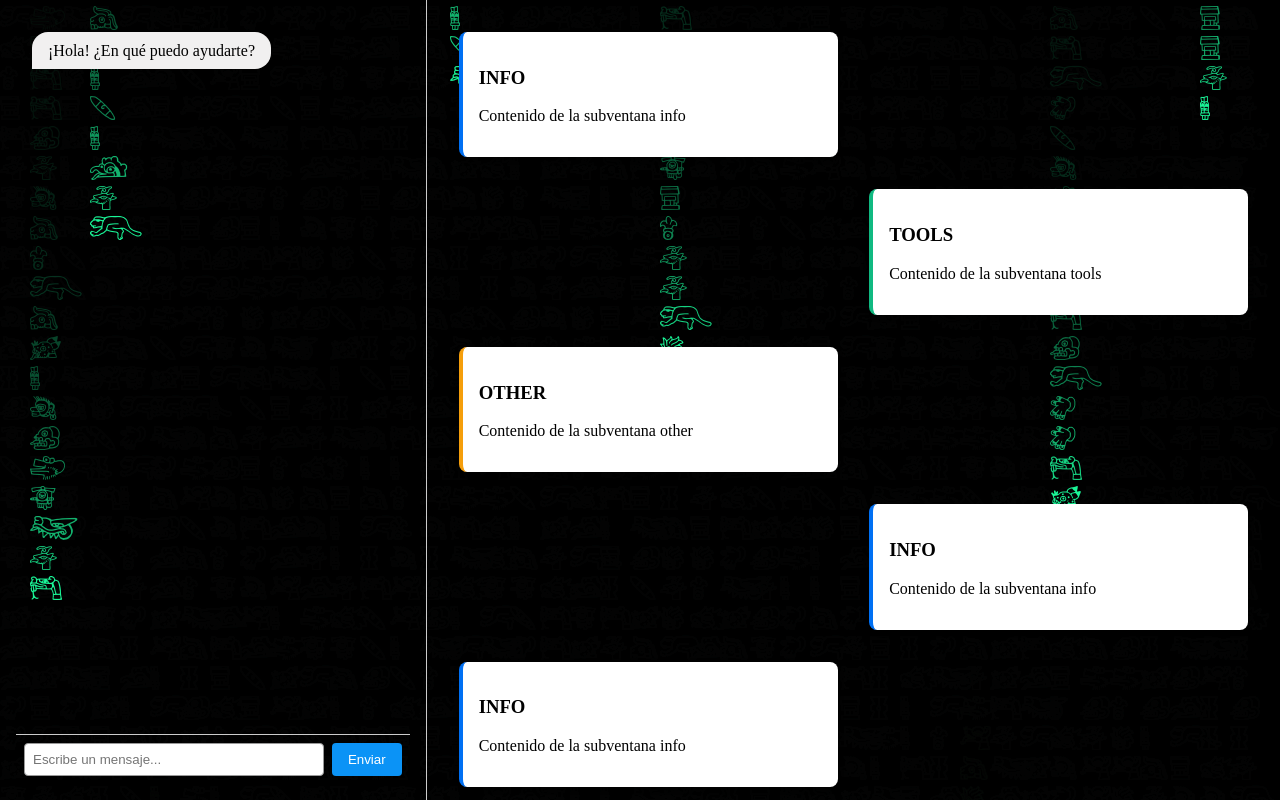
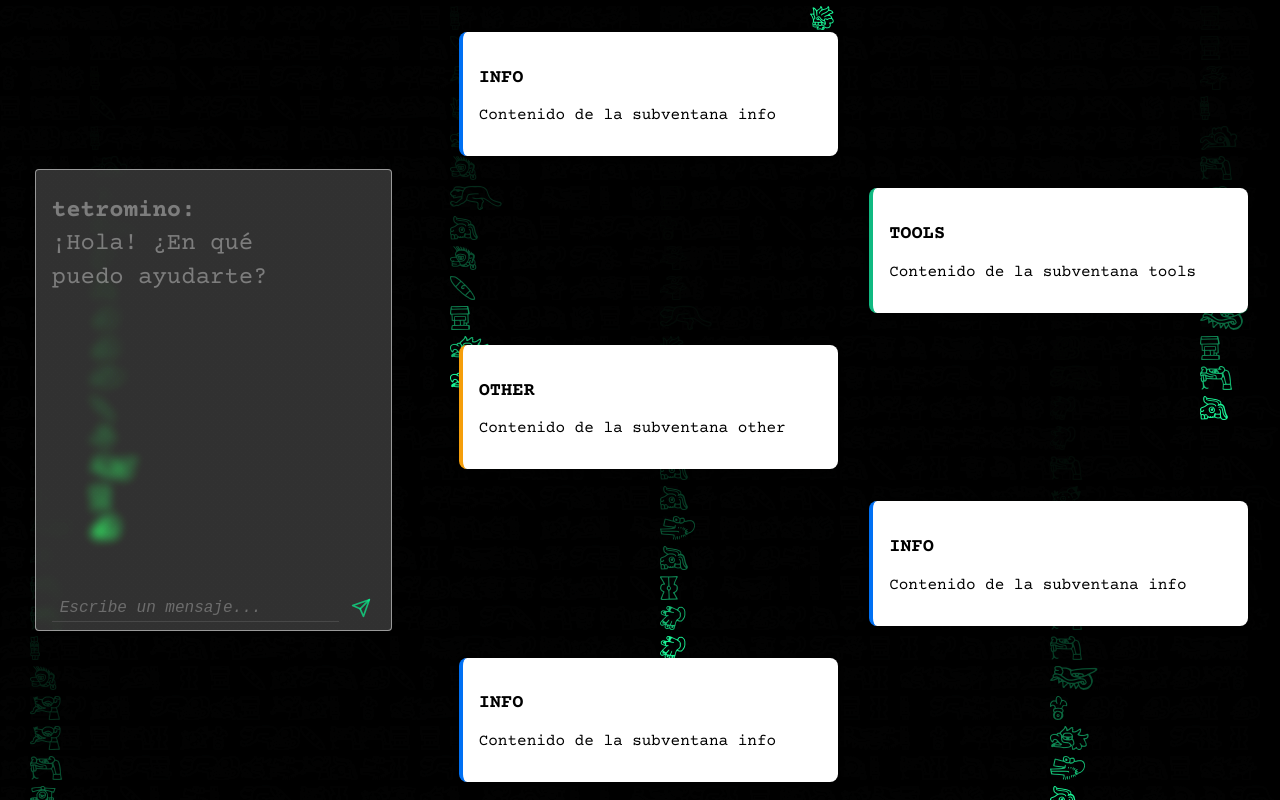
Before and after one commit to eml-bin/eml.run, a Next.js app: page / in a window 1280 px wide. Built offline with nearby package versions, Linux system fonts and the light colour scheme.

Commit message:
WindowChat v1.0.0

```diff
--- a/package.json
+++ b/package.json
@@ -14,6 +14,7 @@
     "next": "15.2.4",
     "react": "^19.0.0",
     "react-dom": "^19.0.0",
+    "react-icons": "^5.5.0",
     "ua-parser-js": "^2.0.3"
   },
   "devDependencies": {
--- a/src/app/globals.css
+++ b/src/app/globals.css
@@ -1,6 +1,21 @@
 :root {
   --background: #ffffff;
   --foreground: #171717;
+
+  --white-rgba-20: rgba(255, 255, 255, 0.2);
+  --black-rgba-90: rgba(0, 0, 0, 0.9);
+  --black-rgb: rgb(40, 40, 40);
+  --tearsgreen-rgba-65: rgba(9, 244, 142, 0.65);
+  --tearsgreen-rgba-75: rgba(9, 244, 142, 0.75);
+  --tearsgreen-rgba-85: rgba(9, 244, 142, 0.85);
+  --tearsgreen-rgba-95: rgba(9, 244, 142, 0.95);
+  --tearsgreen-rgb: rgb(9, 244, 142);
+
+  --agent-color: #ffeb3b;
+  --guest-color: #4caf50;
+  --bubble-bg: rgba(0, 0, 0, 0.6);
+  --bubble-radius: 0.5rem;
+  --glow-size: 8px;
 }
 
 @media (prefers-color-scheme: dark) {
@@ -10,13 +25,26 @@
   }
 }
 
-/* En globals.css o layout.tsx */
 html,
 body {
   height: 100%;
   margin: 0;
   padding: 0;
-  overflow: hidden; /* evita scroll de todo el body */
+  overflow: hidden;
+}
+
+*::-webkit-scrollbar-track {
+  border: 1px solid var(--white-rgba-20);
+  background-color: var(--black-rgba-90);
+  opacity: 0.1;
+}
+
+*::-webkit-scrollbar {
+  width: 2px;
+}
+
+*::-webkit-scrollbar-thumb {
+  background-color: var(--tearsgreen-rgba-65);
 }
 
 @font-face {
--- a/src/app/layout.tsx
+++ b/src/app/layout.tsx
@@ -1,6 +1,14 @@
+import "./globals.css";
 import type { Metadata } from "next";
-import "./globals.css";
+
+import { IBM_Plex_Mono, Courier_Prime } from "next/font/google";
+
 import Background from "@/components/core/Background/Component";
+
+const appFont = Courier_Prime({
+  subsets: ["latin"],
+  weight: ["400", "700"],
+});
 
 export const metadata: Metadata = {
   title: "Ing. EML",
@@ -16,8 +24,8 @@ export default function RootLayout({
   children: React.ReactNode;
 }>) {
   return (
-    <html lang="en">
-      <body>
+    <html lang="es">
+      <body className={appFont.className}>
         <Background>{children}</Background>
       </body>
     </html>
--- a/src/app/page.module.css
+++ b/src/app/page.module.css
@@ -1,6 +1,7 @@
 .gridContainer {
   display: grid;
-  height: 100vh;
+  height: 95vh;
+  width: 100vw;
   grid-template-rows: 1fr 1fr;
   grid-template-columns: 1fr;
   grid-template-areas:
@@ -38,8 +39,16 @@
 
   .chat {
     grid-area: chat;
-    border-right: 1px solid #ccc;
-    overflow-y: auto;
+    overflow-y: hidden;
+
+    display: flex;
+    flex-direction: column;
+    justify-content: center;
+    align-items: center;
+
+    box-sizing: border-box;
+
+    overflow: hidden;
   }
 
   .windows {
--- a/src/components/ChatWindow/ChatWindow.module.css
+++ b/src/components/ChatWindow/ChatWindow.module.css
@@ -2,74 +2,166 @@
   display: flex;
   flex-direction: column;
   height: 100%;
+  min-height: 0;
+  position: relative;
+  overflow: hidden;
+
+  background: rgba(230, 230, 230, 0.2);
+  backdrop-filter: blur(5px) saturate(250%);
+  -webkit-backdrop-filter: blur(5px) saturate(250%);
+
+  border: 1px solid rgba(255, 255, 255, 0.5);
+
+  animation: neon-light 3s infinite alternate ease-in-out;
+  will-change: filter;
+  border-radius: 0.25rem;
 }
 
-/* 🗂 Mensajes: zona scrollable */
+.chatContainer::after {
+  content: "";
+  position: absolute;
+  inset: 0;
+  pointer-events: none;
+  background: repeating-linear-gradient(
+    to bottom,
+    rgba(0, 0, 0, 0) 0,
+    rgba(0, 0, 0, 0.04) 1px
+  );
+}
+
 .messages {
   flex: 1;
-  padding: 1rem;
-  display: flex;
-  flex-direction: column;
-  gap: 0.5rem;
-  overflow-y: auto;
+  min-height: 0;
+  overflow-y: scroll;
+  padding: 1rem 0 0 0;
 }
 
-/* 🌡 Burbuja base */
 .bubbleApp,
 .bubbleUser {
   max-width: 80%;
-  padding: 0.6rem 1rem;
-  border-radius: 1rem;
-  position: relative;
+  margin: 0.5rem 0;
+  background: none;
+  padding: 0;
+  border: none;
+  box-shadow: none;
+  font-size: 1rem;
+  line-height: 1.4;
   word-wrap: break-word;
 }
 
-/* 📦 Burbuja “App” pegada a la izquierda */
 .bubbleApp {
-  background-color: #f1f0f0;
   align-self: flex-start;
-  /* elimina el radio en la esquina inferior izquierda */
-  border-bottom-left-radius: 0;
+  margin-left: 1rem;
+  color: rgba(255, 255, 255, 0.35);
+  text-align: left;
+}
+.bubbleApp::before {
+  content: "tetromino: ";
+  font-weight: bold;
+  color: inherit;
 }
 
-/* 📦 Burbuja “Usuario” pegada a la derecha */
 .bubbleUser {
-  background-color: #0b93f6;
-  color: white;
   align-self: flex-end;
-  /* elimina el radio en la esquina inferior derecha */
-  border-bottom-right-radius: 0;
+  margin-right: 1rem;
+  color: rgba(255, 255, 255, 0.85);
+  text-align: right;
+}
+.bubbleUser::before {
+  content: "user: ";
+  font-weight: bold;
+  color: inherit;
 }
 
-/* 🖊 Barra de entrada fija abajo */
 .inputBar {
   display: flex;
-  padding: 0.5rem;
-  border-top: 1px solid #ccc;
+  align-items: center;
+  padding: 0.5rem 1rem;
+  border-top: none;
+  background: transparent;
 }
 
-/* 🌐 Input expansible */
 .input {
   flex: 1;
-  padding: 0.5rem;
-  border: 1px solid #999;
-  border-radius: 0.25rem;
-  margin-right: 0.5rem;
+  background: transparent;
+  border: none;
+  border-bottom: 1px solid #444;
+  padding: 0.25rem 0.5rem;
+  margin: 0;
+  color: #eee;
+  font-family: "Source Code Pro", monospace;
+  font-size: 1rem;
+  caret-color: #0b93f6;
 }
 
-/* 🟢 Botón de envío */
-.sendBtn {
-  padding: 0.5rem 1rem;
-  border: none;
-  border-radius: 0.25rem;
-  background-color: #0b93f6;
-  color: white;
-  cursor: pointer;
+.input:focus {
+  outline: none;
+  border-bottom-color: #3af60b;
 }
 
-/* Opcional: cambiar en desktop si quieres algo distinto */
+.input::placeholder {
+  color: #666;
+  opacity: 1;
+  font-style: italic;
+}
+
+.sendBtn {
+  background: none;
+  border: none;
+  padding: 0.25rem;
+  margin-left: 0.5rem;
+  cursor: pointer;
+  color: var(--tearsgreen-rgba-65);
+  display: flex;
+  align-items: center;
+  transition: color 0.2s;
+}
+
+.sendBtn:hover {
+  color: var(--tearsgreen-rgb);
+}
+
 @media (min-width: 768px) {
-  .inputBar {
-    /* podrías aumentar padding o cambiar posición */
+  .chatContainer {
+    width: 90%;
+    height: 60%;
+  }
+
+  .bubbleUser {
+    max-width: 95%;
+    margin-right: 0.25rem;
+  }
+
+  .bubbleUser,
+  .bubbleApp {
+    font-size: clamp(0.9rem, 2vw, 1.5rem);
   }
 }
+
+@keyframes neon-light {
+  0%,
+  100% {
+    filter: brightness(1.05) contrast(1);
+  }
+  40% {
+    filter: brightness(1.15) contrast(1.05);
+  }
+  55% {
+    filter: brightness(1.25) contrast(1.1);
+  }
+  60% {
+    filter: brightness(1.3) contrast(1.1);
+  }
+  80% {
+    filter: brightness(1.1) contrast(1);
+  }
+}
+
+@keyframes scanline {
+  from {
+    background-position: 0 0;
+  }
+  to {
+    background-position: 0 4px;
+  }
+}
--- a/src/components/ChatWindow/Component.tsx
+++ b/src/components/ChatWindow/Component.tsx
@@ -1,7 +1,8 @@
 "use client";
 
-import { useState, FormEvent } from "react";
+import { useState, FormEvent, useRef, useEffect } from "react";
 import styles from "./ChatWindow.module.css";
+import { FiSend } from "react-icons/fi";
 
 type Message = {
   from: "app" | "user";
@@ -22,6 +23,12 @@ export default function ChatWindow() {
     // aquí podrías disparar la respuesta de la “app”
   };
 
+  const endRef = useRef<HTMLDivElement>(null);
+
+  useEffect(() => {
+    endRef.current?.scrollIntoView({ behavior: "smooth" });
+  }, [messages]);
+
   return (
     <div className={styles.chatContainer}>
       <div className={styles.messages}>
@@ -30,9 +37,11 @@ export default function ChatWindow() {
             key={i}
             className={m.from === "app" ? styles.bubbleApp : styles.bubbleUser}
           >
+            <br />
             {m.text}
           </div>
         ))}
+        <div ref={endRef} />
       </div>
 
       <form className={styles.inputBar} onSubmit={sendMessage}>
@@ -44,7 +53,7 @@ export default function ChatWindow() {
           className={styles.input}
         />
         <button type="submit" className={styles.sendBtn}>
-          Enviar
+          <FiSend size={20} />
         </button>
       </form>
     </div>
--- a/src/components/core/Background/Background.module.css
+++ b/src/components/core/Background/Background.module.css
@@ -2,8 +2,6 @@
   position: fixed;
   top: 0;
   left: 0;
-  width: 100vw;
-  height: 100vh;
   z-index: 0;
   background-color: black;
   pointer-events: none;
--- a/src/components/core/Background/useBackground.ts
+++ b/src/components/core/Background/useBackground.ts
@@ -35,7 +35,7 @@ export default function useBackground(): RefObject<HTMLCanvasElement | null> {
     );
 
     const timer = setInterval(() => {
-      ctx.fillStyle = "rgba(0,0,0,0.15)";
+      ctx.fillStyle = "rgba(0,0,0,0.25)";
       ctx.fillRect(0, 0, canvas.width, canvas.height);
       ctx.fillStyle = "#1AF597";
       ctx.font = `${fontSize}px aztek`;
@@ -56,7 +56,7 @@ export default function useBackground(): RefObject<HTMLCanvasElement | null> {
           drops[i]++;
         }
       });
-    }, 55);
+    }, 50);
 
     return () => clearInterval(timer);
   }, [windowSize, ready]);
--- a/src/components/desktop/DesktopWindow/DesktopWindow.module.css
+++ b/src/components/desktop/DesktopWindow/DesktopWindow.module.css
@@ -6,7 +6,6 @@
   box-sizing: border-box;
 }
 
-/* Alternar posición */
 .left {
   justify-self: start;
   width: 48%;
@@ -17,7 +16,6 @@
   width: 48%;
 }
 
-/* Colores por tipo */
 .info {
   border-left: 4px solid #0070f3;
 }
--- a/src/components/mobile/MobileInfoCard/Component.tsx
+++ b/src/components/mobile/MobileInfoCard/Component.tsx
@@ -2,7 +2,6 @@ import styles from "./MobileInfoCard.module.css";
 
 type InfoCardProps = {
   title?: string;
-  /* cualquier prop que necesites */
 };
 
 export default function MobileInfoCard({
@@ -18,7 +17,6 @@ export default function MobileInfoCard({
 
       <div className={styles.content}>
         <h2>{title}</h2>
-        {/* aquí va tu contenido */}
       </div>
     </div>
   );
--- a/src/components/mobile/MobileInfoCard/MobileInfoCard.module.css
+++ b/src/components/mobile/MobileInfoCard/MobileInfoCard.module.css
@@ -4,25 +4,20 @@
   border: 1px solid #ccc;
   border-radius: 0.5rem;
   padding: 1rem;
-  padding-top: 3rem; /* espacio extra para los botones */
+  padding-top: 3rem;
   box-shadow: 0 2px 4px rgba(0, 0, 0, 0.1);
 }
 
-/* Contenedor de botones sobre el borde superior */
 .buttonGroup {
   position: absolute;
   top: 0;
   left: 50%;
-  transform: translate(
-    -50%,
-    -50%
-  ); /* desplaza hacia arriba la mitad de su own height */
+  transform: translate(-50%, -50%);
   display: flex;
   gap: 0.5rem;
   background: transparent;
 }
 
-/* Estilo básico de botones */
 .btn {
   padding: 0.5rem 1rem;
   border: 1px solid #888;
@@ -31,12 +26,9 @@
   cursor: pointer;
 }
 
-/* Contenido interno */
 .content {
-  /* tu layout interno */
 }
 
-/* Ocultar en desktop usando la misma media query de tu ResponsiveLayout */
 @media (min-width: 768px) {
   .card {
     display: none;
```
Also changed, not shown: 1 other file (tests, documents, lock files or other folders).
